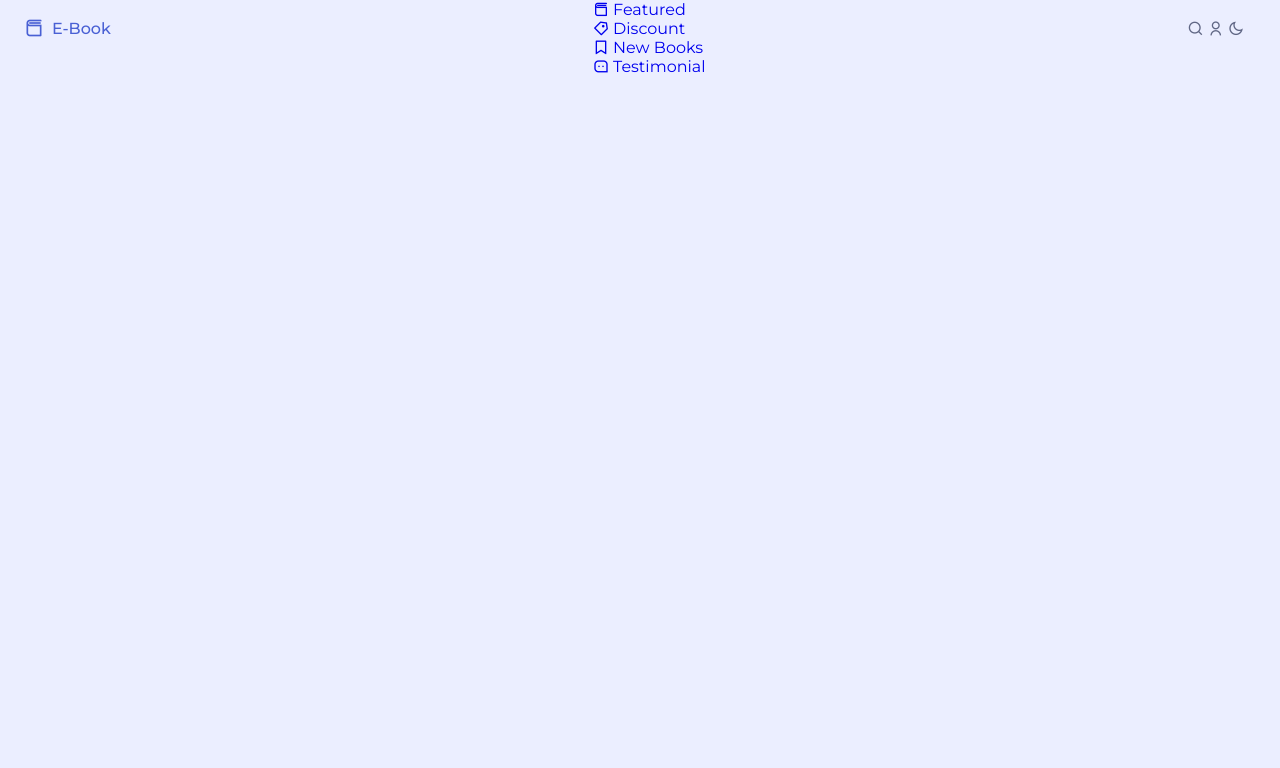
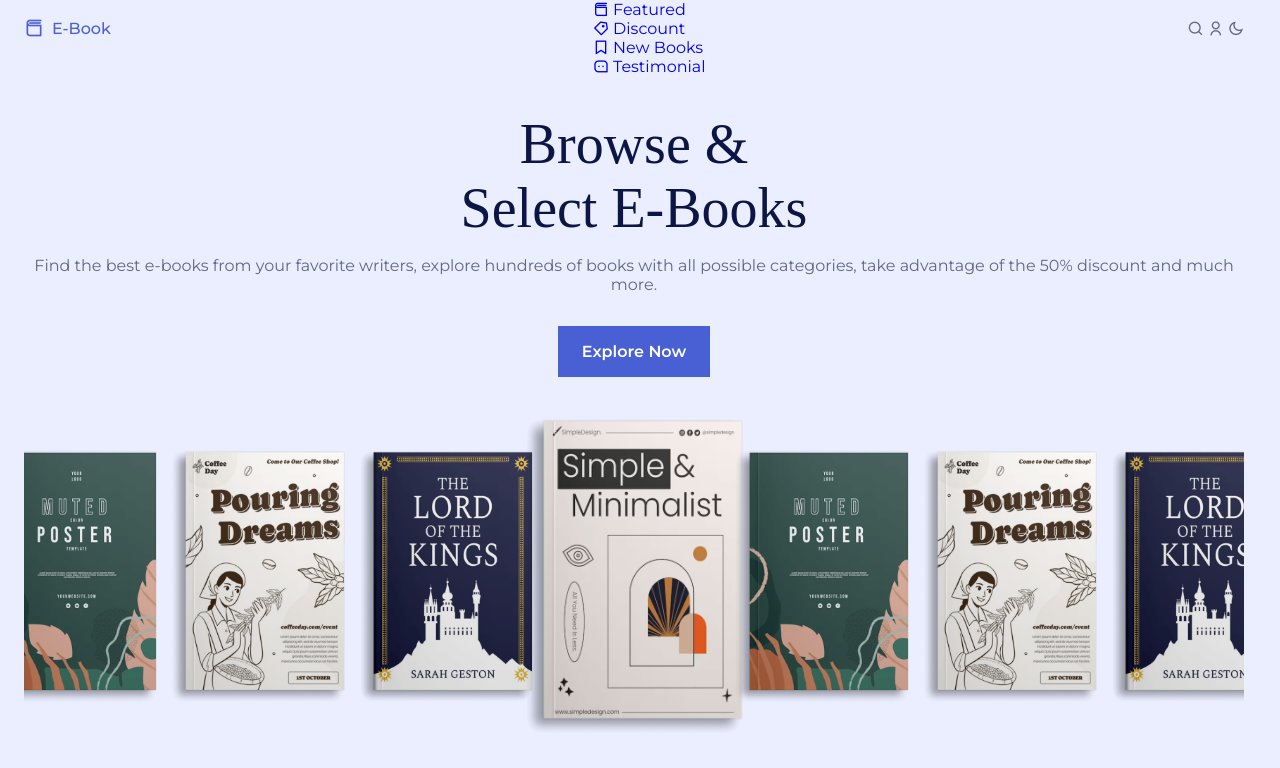
Before and after one commit to Zohaib-siddiqui/Book-store, a website: page index.html in a window 1280 px wide. Shown: the top 768 px of the page. Drawn offline with nearby package versions, Linux system fonts and the light colour scheme; a web font is replaced by a local one.

Commit message:
add img slider

```diff
--- a/assets/css/styles.css
+++ b/assets/css/styles.css
@@ -363,10 +363,47 @@ img {
 }
 
 /*=============== HOME ===============*/
+.home__swiper{
+  margin: initial;
+}
 
+.home__container{
+  padding-top: 2rem;
+  row-gap: 2.5rem;
+}
+
+.home__data{
+  text-align: center;
+}
+
+.home__title{
+  font-size: var(--biggest-font-size);
+  margin-bottom: 1rem;
+}
+
+.home__description{
+  margin-bottom: 2rem;
+}
+
+.home__images{
+  display: grid;
+}
+
+.home__article,
+.home__img{
+  width: 220px;
+  transition: scale .4s;
+}
+
+.home__article{
+  scale: .8;
+}
 
 /* Swiper class */
-
+.swiper-slide-active,
+.swiper-slide-duplicate-active{
+  scale: 1;
+}
 
 /*=============== BUTTON ===============*/
 .button{
--- a/assets/js/main.js
+++ b/assets/js/main.js
@@ -42,7 +42,24 @@ if (loginClose){
 
 
 /*=============== HOME SWIPER ===============*/
+let swiperHome = new Swiper('.home__swiper', {
+    loop: true,
+    spaceBetween: -24,
+    grabCursor: true,
+    slidesPerView: 'auto',
+    centeredSlides: 'auto',
 
+    autoplay: {
+        delay: 3000,
+        disableOnInteraction: false,
+    },
+
+    breakpoints: {
+        1220: {
+            spaceBetween: -32,
+        }
+    }
+  });
 
 /*=============== FEATURED SWIPER ===============*/
 
--- a/index.html
+++ b/index.html
@@ -11,7 +11,7 @@
       <link rel="stylesheet" href="https://cdnjs.cloudflare.com/ajax/libs/remixicon/3.5.0/remixicon.css">
 
       <!--=============== SWIPER CSS ===============-->
-      <link rel="stylesheet" href="">
+      <link rel="stylesheet" href="assets/css/swiper-bundle.min.css">
 
       <!--=============== CSS ===============-->
       <link rel="stylesheet" href="assets/css/styles.css">
@@ -126,7 +126,45 @@
       <main class="main">
          <!--==================== HOME ====================-->
          <section class="home section" id="home">
+            <div class="home__container container grid">
+               <div class="home__data">
+                  <h1 class="home__title">
+                     Browse & <br>
+                     Select E-Books
+                  </h1>
 
+                  <p class="home__description">
+                     Find the best e-books from your favorite
+                     writers, explore hundreds of books with all
+                     possible categories, take advantage of the
+                     50% discount and much more.
+                  </p>
+
+                  <a href="#" class="button">Explore Now</a>
+               </div>
+
+               <div class="home__images">
+                  <div class="home__swiper swiper">
+                     <div class="swiper-wrapper">
+                        <artticle class="home__article swiper-slide">
+                           <img src="assets/img/book-1.png" alt="image" class="home__img">
+                        </artticle>
+
+                        <artticle class="home__article swiper-slide">
+                           <img src="assets/img/book-2.png" alt="image" class="home__img">
+                        </artticle>
+
+                        <artticle class="home__article swiper-slide">
+                           <img src="assets/img/book-3.png" alt="image" class="home__img">
+                        </artticle>
+
+                        <artticle class="home__article swiper-slide">
+                           <img src="assets/img/book-4.png" alt="image" class="home__img">
+                        </artticle>
+                     </div>
+                  </div>
+               </div>
+            </div>
          </section>
 
          <!--==================== SERVICES ====================-->
@@ -172,7 +210,7 @@
       <script src=""></script>
 
       <!--=============== SWIPER JS ===============-->
-      <script src=""></script>
+      <script src="assets/js/swiper-bundle.min.js"></script>
 
       <!--=============== MAIN JS ===============-->
       <script src="assets/js/main.js"></script>
```
Also changed, not shown: assets/css/swiper-bundle.min.css (added), assets/js/swiper-bundle.min.js (added).
